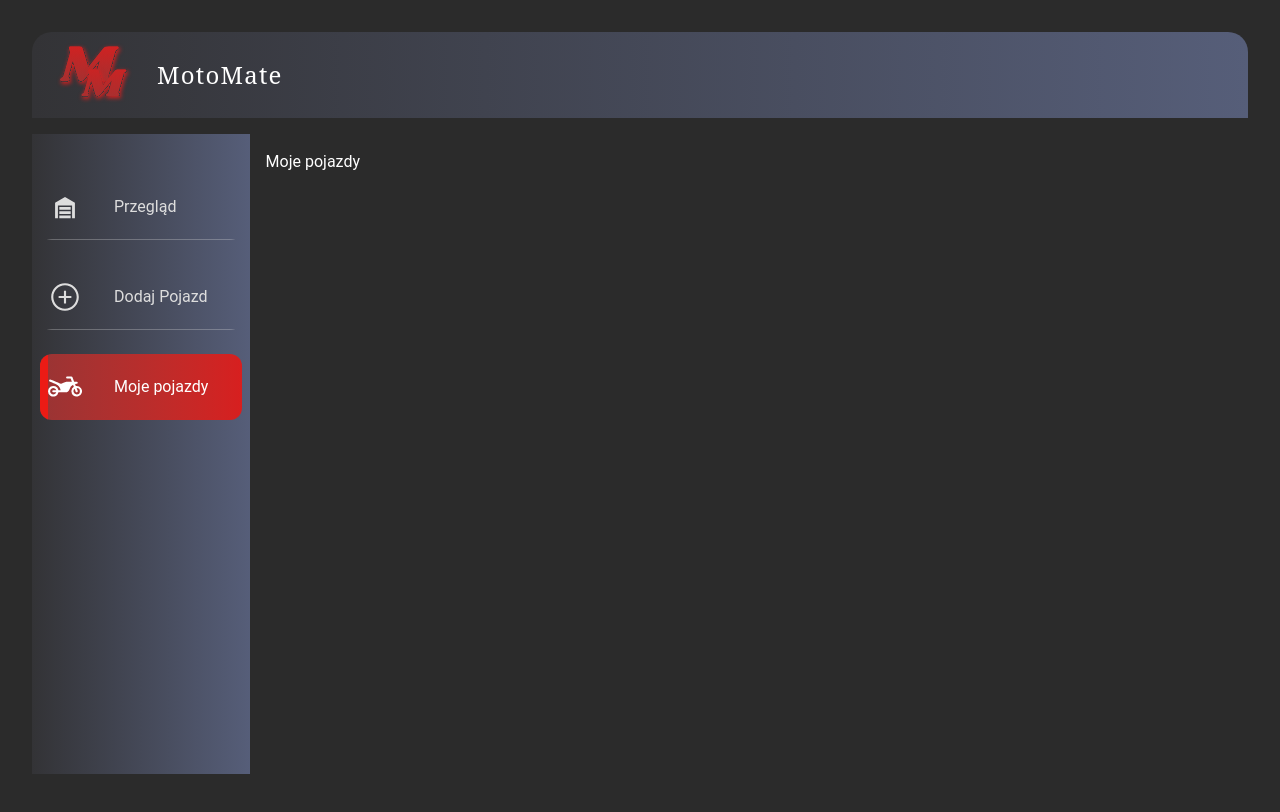
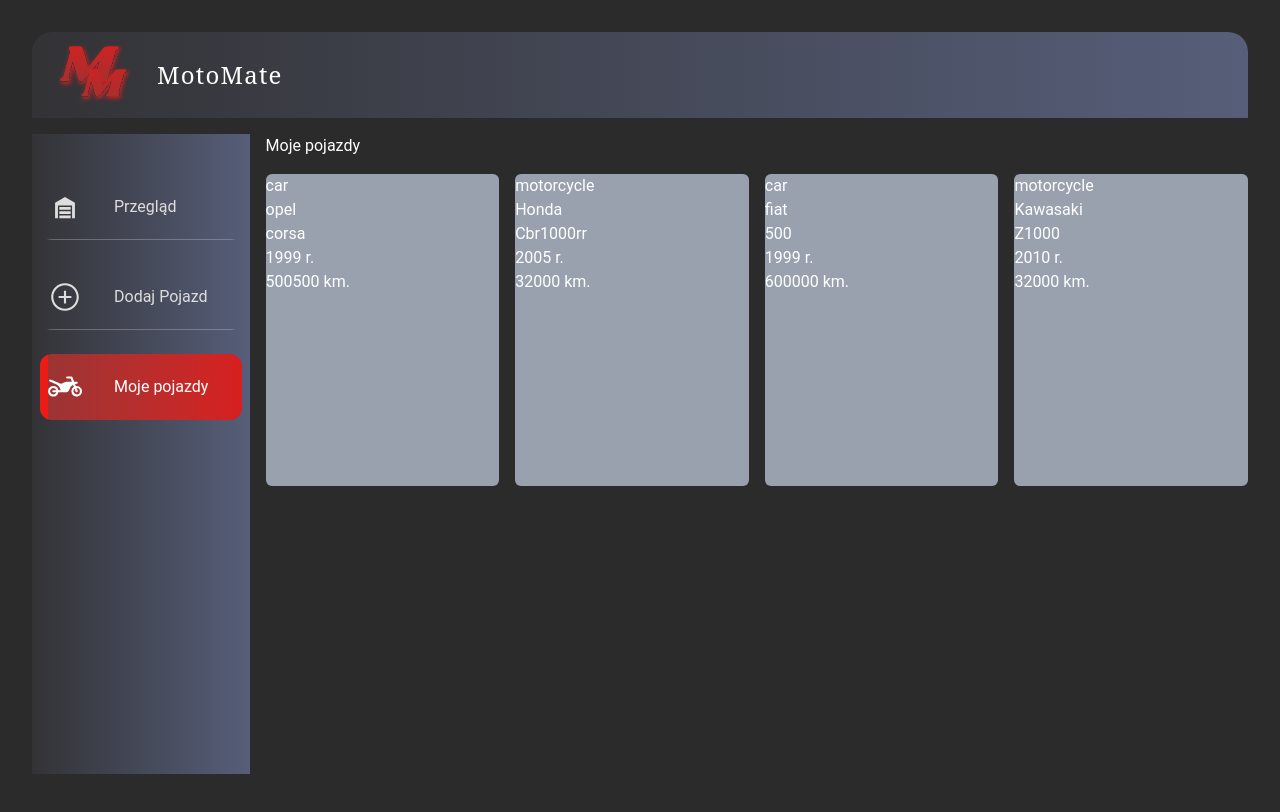
Before and after one commit to kamil-plewinski/moto-mate, a React (Vite) app: page /my-vehicles in a window 1280 px wide. Shown: the top 812 px of the page. Built offline with nearby package versions, Linux system fonts and the light colour scheme; data requests are answered from the project's data file; a web font is replaced by a local one.

Commit message:
feat(my-vehicles): add vehicle list with fetch and card rendering

```diff
--- a/db.json
+++ b/db.json
@@ -23,6 +23,15 @@
       "year": 1999,
       "odometer": 600000,
       "id": "2LGY35ioG-I"
+    },
+    {
+      "type": "motorcycle",
+      "photo": "/img/ds_30-mode-4783281_640.jpg",
+      "brand": "Kawasaki",
+      "model": "Z1000",
+      "year": 2010,
+      "odometer": 32000,
+      "id": "lopAVkME67o"
     }
   ],
   "$schema": "./node_modules/json-server/schema.json"
--- /dev/null
+++ b/src/components/page-components/my-vehicles/VehicleCard.tsx
@@ -0,0 +1,13 @@
+import type { VehicleType } from "./vehicleType";
+
+export default function VehicleCard({ vehicle }: { vehicle: VehicleType }) {
+  return (
+    <div className="bg-gray-400 rounded-md">
+      <p>{vehicle.type}</p>
+      <p>{vehicle.brand}</p>
+      <p>{vehicle.model}</p>
+      <p>{vehicle.year} r.</p>
+      <p>{vehicle.odometer} km.</p>
+    </div>
+  );
+}
--- /dev/null
+++ b/src/components/page-components/my-vehicles/vehicleType.ts
@@ -0,0 +1,8 @@
+export type VehicleType = {
+  id: number;
+  type: "car" | "motorcycle";
+  brand: string;
+  model: "string";
+  year: number;
+  odometer: number;
+};
--- a/src/pages/MyVehiclesPage.tsx
+++ b/src/pages/MyVehiclesPage.tsx
@@ -1,9 +1,30 @@
+import { useState, useEffect } from "react";
+import VehicleCard from "../components/page-components/my-vehicles/VehicleCard";
+import type { VehicleType } from "../components/page-components/my-vehicles/vehicleType";
+
 export default function MyVehiclesPage() {
+  const [vehiclesList, setVehiclesList] = useState<VehicleType[]>([]);
+
+  useEffect(() => {
+    const fetchVehicles = async () => {
+      const res = await fetch("http://localhost:3001/vehicles");
+      const data = await res.json();
+
+      setVehiclesList(data);
+    };
+
+    fetchVehicles();
+  }, []);
+
+  const renderedVehicles = vehiclesList.map((vehicle) => {
+    return <VehicleCard key={vehicle.id} vehicle={vehicle} />;
+  });
+
   return (
-    //Grid Layout needs refactor on this Page
     <>
-      <div className="grid grid-cols-1 gap-4 m-4 pb-24 lg:grid-cols-5 lg:grid-rows-3 lg:pb-0 lg:mx-0 lg:h-[80vh]">
-        <h1>Moje pojazdy</h1>
+      <h1>Moje pojazdy</h1>
+      <div className="grid grid-cols-1 gap-4 m-4 mb-0 pb-24 lg:grid-cols-4 lg:grid-rows-2 lg:pb-0 lg:mx-0 lg:h-[80vh]">
+        {renderedVehicles}
       </div>
     </>
   );
```
